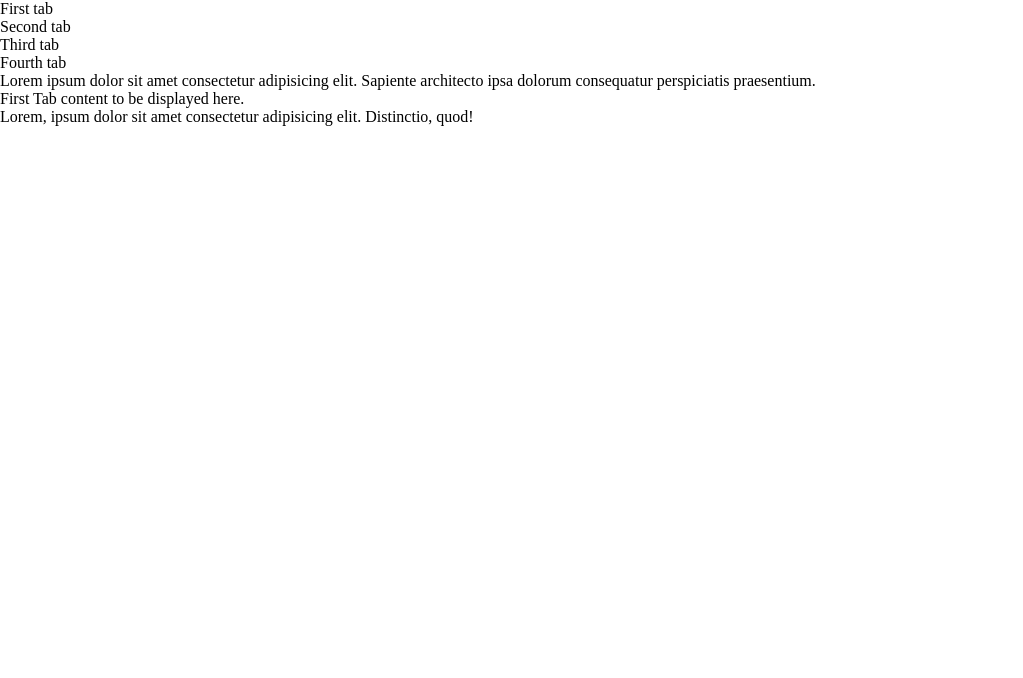
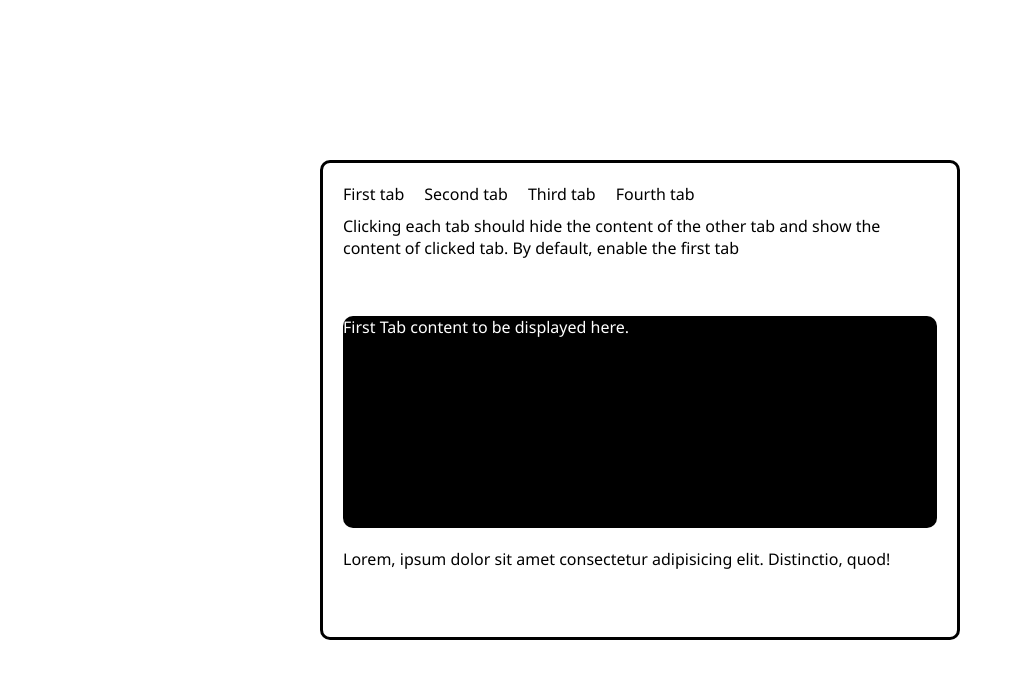
Before and after one commit to kraljic9/tabs, a plain HTML site: page index.html in a window 1280 px wide. Shown: the whole page, without its empty margins (0-1023 px from the left). Drawn offline with Linux system fonts and the light colour scheme.

Commit message:
Added styleing to layout, added a id for every nav item

```diff
--- a/index.css
+++ b/index.css
@@ -4,6 +4,52 @@
   box-sizing: border-box;
 }
 
+body {
+  font-family: "Segoe UI", Tahoma, Geneva, Verdana, sans-serif;
+}
+
 .tab {
   list-style: none;
 }
+
+.container {
+  padding: 20px;
+  width: 50%;
+  border: 3px solid;
+  border-radius: 10px;
+  position: absolute;
+  top: 20%;
+  height: 60%;
+  left: 50%;
+  transform: translateX(-50%);
+}
+
+.nav {
+  display: flex;
+  gap: 20px;
+  align-items: center;
+}
+
+.main {
+  height: 100%;
+  display: grid;
+  grid-template-rows: repeat(4, 1fr);
+  gap: 10px;
+}
+
+.instruction {
+  grid-row: 1 / 2;
+  margin-top: 10px;
+}
+
+.content {
+  background-color: black;
+  color: white;
+  grid-row: 2 / 4;
+  border-radius: 10px;
+}
+
+.description {
+  grid-row: 4 / 5;
+  margin-top: 10px;
+}
--- a/index.html
+++ b/index.html
@@ -9,21 +9,21 @@
   <body>
     <div class="container">
       <div class="nav">
-        <li class="tab">First tab</li>
-        <li class="tab">Second tab</li>
-        <li class="tab">Third tab</li>
-        <li class="tab">Fourth tab</li>
+        <li class="tab" id="first-tab">First tab</li>
+        <li class="tab" id="second-tab">Second tab</li>
+        <li class="tab" id="third-tab">Third tab</li>
+        <li class="tab" id="fourth-tab">Fourth tab</li>
       </div>
 
       <div class="main">
-        <p>
-          Lorem ipsum dolor sit amet consectetur adipisicing elit. Sapiente
-          architecto ipsa dolorum consequatur perspiciatis praesentium.
+        <p class="instruction">
+          Clicking each tab should hide the content of the other tab and show
+          the content of clicked tab. By default, enable the first tab
         </p>
 
         <div class="content">First Tab content to be displayed here.</div>
 
-        <p>
+        <p class="description">
           Lorem, ipsum dolor sit amet consectetur adipisicing elit. Distinctio,
           quod!
         </p>
```
